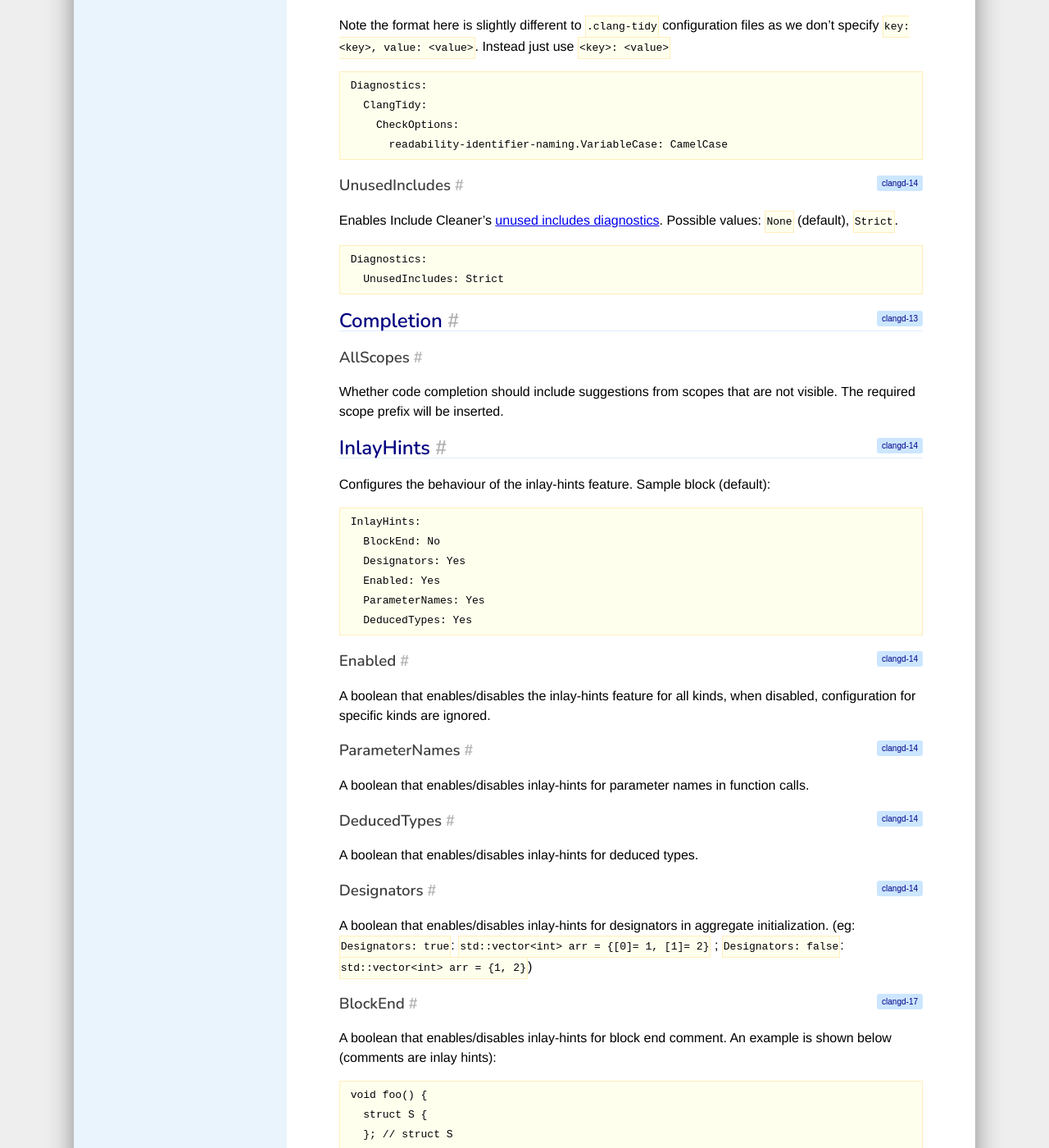
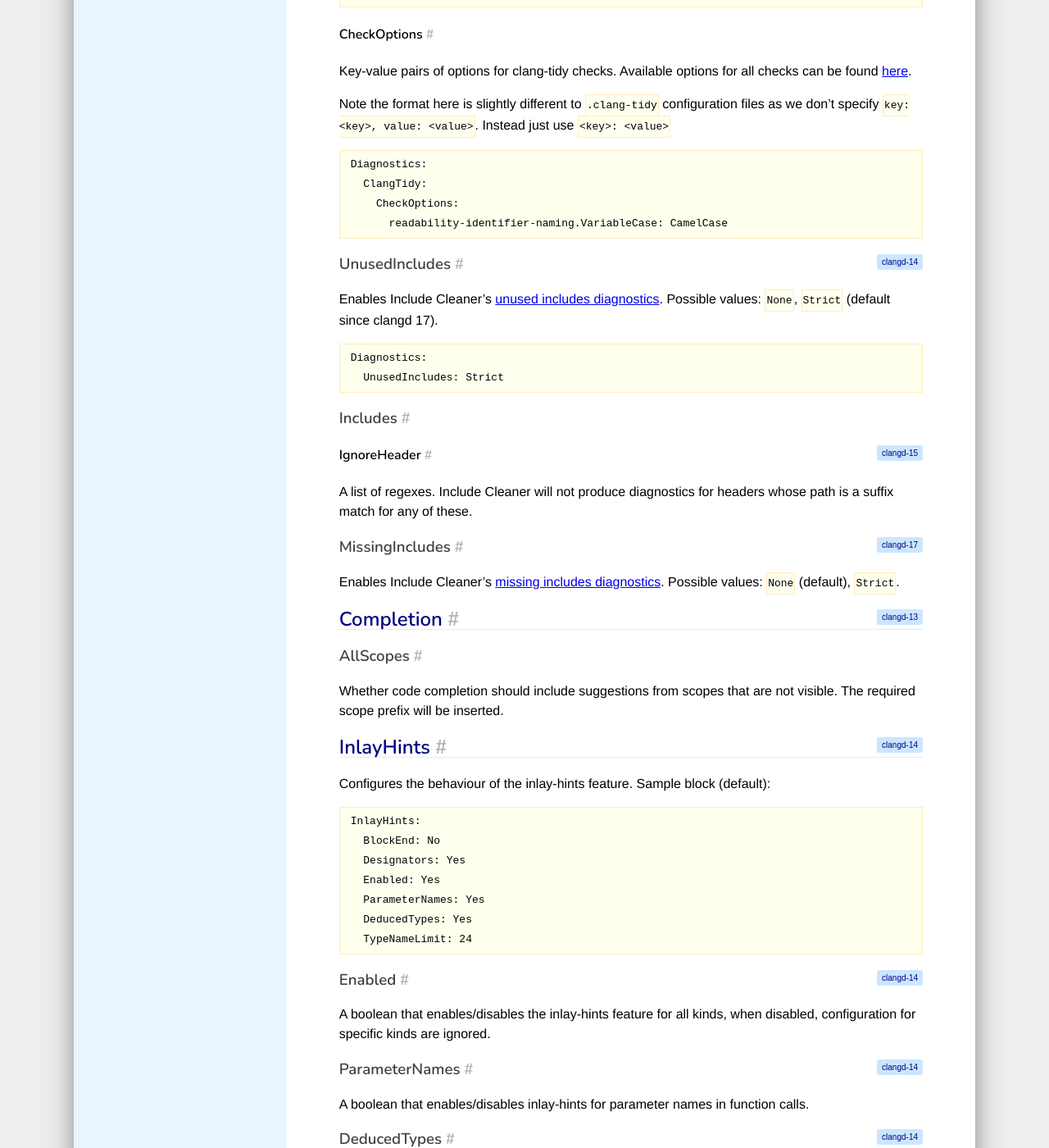
Before and after one commit to llvm/clangd-www, a Jekyll site: the page built from config.md, in a window 1280 px wide and 1400 px high, scrolled down 6283 px. Shown: the whole window at 82% size. Built offline with Jekyll 4.4.1, drawn with Linux system fonts in a browser that asks for light colours; our own code applies the rules of GitHub Pages for plain Markdown files; some of the changed text lies outside the part shown.

Commit message:
Add missing documentation for config options in clangd 17 or earlier

````diff
--- a/config.md
+++ b/config.md
@@ -281,13 +281,27 @@ Diagnostics:
 {:.v14}
 
 Enables Include Cleaner's [unused includes
-diagnostics](/design/include-cleaner). Possible values: `None` (default),
-`Strict`.
+diagnostics](/design/include-cleaner). Possible values: `None`,
+`Strict` (default since clangd 17).
 
 ```yaml
 Diagnostics:
   UnusedIncludes: Strict
 ```
+
+### Includes
+
+#### IgnoreHeader
+{:.v15}
+
+A list of regexes. Include Cleaner will not produce diagnostics for headers
+whose path is a suffix match for any of these.
+
+### MissingIncludes
+{:.v17}
+
+Enables Include Cleaner's [missing includes diagnostics](/design/include-cleaner).
+Possible values: `None` (default), `Strict`.
 
 ## Completion
 {:.v13}
@@ -308,6 +322,7 @@ InlayHints:
   Enabled: Yes
   ParameterNames: Yes
   DeducedTypes: Yes
+  TypeNameLimit: 24
 ```
 
 ### Enabled
@@ -344,6 +359,12 @@ void foo() {
 } // foo
 ```
 
+### TypeNameLimit
+{:.v17}
+
+Character limit for type hints. Hints that would be longer are not shown.
+0 means no limit.
+
 ## Hover
 {:.v14}
 
````
